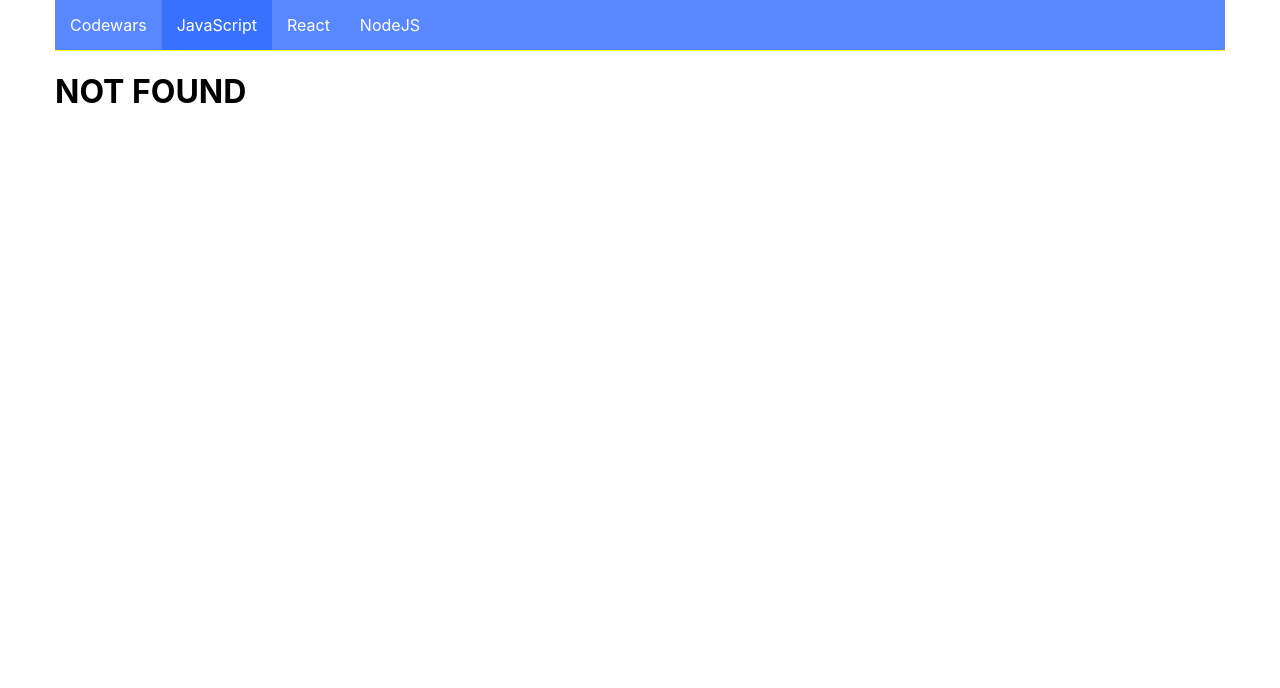
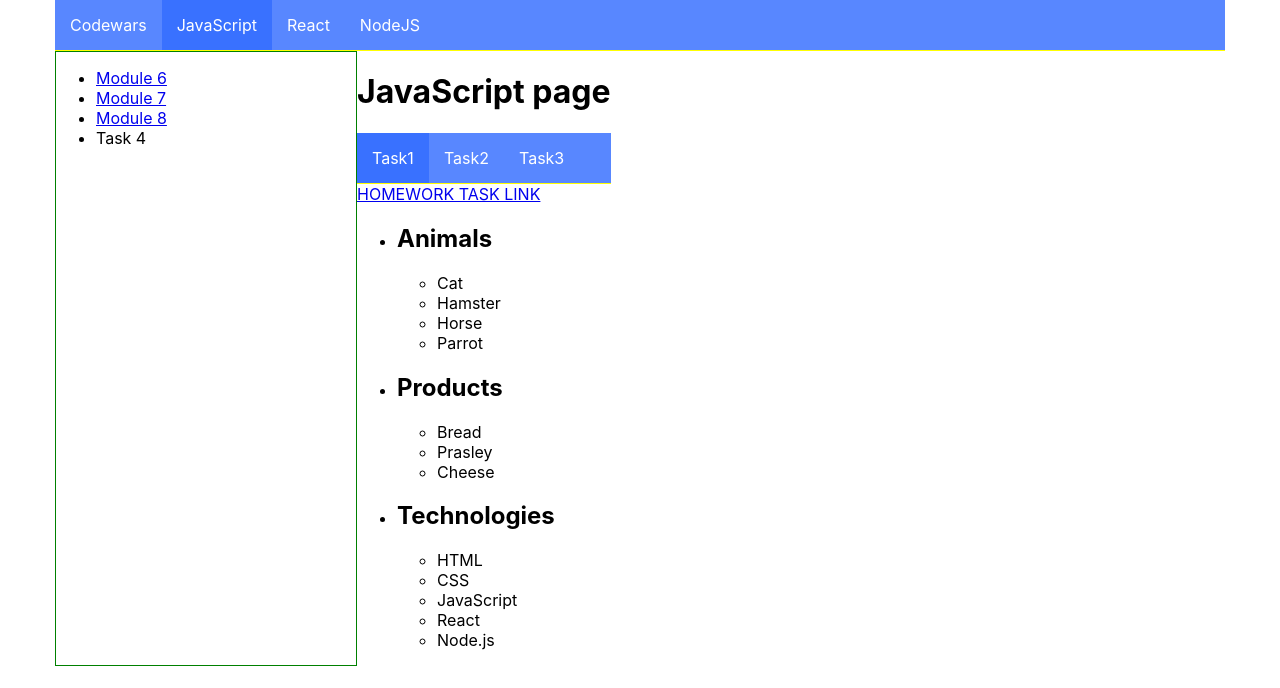
Before and after one commit to Fluebubble/study-space, a React (Create React App) app: page /javascript/module-6/task1 in a window 1280 px wide. Before the commit this address had no page. Shown: the top 688 px of the page. Built offline with nearby package versions, Linux system fonts and the light colour scheme.

Commit message:
Запилил подменю для тасок по JS курсу

```diff
--- a/src/components/App.jsx
+++ b/src/components/App.jsx
@@ -7,6 +7,7 @@ import { Task3 } from './pages/Codewars/Task3/Task3';
 import { Task4 } from './pages/Codewars/Task4/Task4';
 import JavaScript from './pages/JavaScript/JavaScript';
 import { Module6 } from './pages/JavaScript/Module6/Module6';
+import { JsTask1 } from './pages/JavaScript/Module6/Tasks/Task1';
 import { Module7 } from './pages/JavaScript/Module7/Module7';
 import NodeJs from './pages/NodeJs/NodeJs';
 import React from './pages/React/React';
@@ -30,7 +31,9 @@ export const App = () => {
             <Route path="task7" element={<Task7 />} />
           </Route>
           <Route path="javascript" element={<JavaScript />}>
-            <Route path="module-6" element={<Module6 />} />
+            <Route path="module-6" element={<Module6 />}>
+              <Route path="task1" element={<JsTask1 />} />
+            </Route>
             <Route path="module-7" element={<Module7 />} />
           </Route>
           <Route path="react" element={<React />} />
--- a/src/components/pages/JavaScript/Module6/Module6.jsx
+++ b/src/components/pages/JavaScript/Module6/Module6.jsx
@@ -1,39 +1,40 @@
 import { NavBar } from 'components/NavBar/NavBar';
 import { NavItem } from 'components/NavItem/NavItem';
 import { useEffect } from 'react';
+import { Outlet } from 'react-router-dom';
 
 export const Module6 = () => {
-  useEffect(() => {
-    // const ulCategories = document.querySelectorAll('#categories');
-    const numberOfAllCategories = document.querySelectorAll(
-      '#categories li.item'
-    );
-    const namesOfCategories = document.querySelectorAll(
-      '#categories li.item h2'
-    );
-    const numberOfCategories = document.querySelectorAll('li.item ul');
-    console.log('Number of categories: ', numberOfAllCategories.length);
-    console.log('Category: ', namesOfCategories[0].textContent);
-    console.log('Elements ', numberOfCategories[0].childNodes.length);
-    console.log('Category: ', namesOfCategories[1].textContent);
-    console.log('Elements ', numberOfCategories[1].childNodes.length);
-    console.log('Category: ', namesOfCategories[2].textContent);
-    console.log('Elements ', numberOfCategories[2].childNodes.length);
-    // console.log(numberOfCategories[0].childNodes.length);
-  }, []);
+  // useEffect(() => {
+  //   // const ulCategories = document.querySelectorAll('#categories');
+  //   const numberOfAllCategories = document.querySelectorAll(
+  //     '#categories li.item'
+  //   );
+  //   const namesOfCategories = document.querySelectorAll(
+  //     '#categories li.item h2'
+  //   );
+  //   const numberOfCategories = document.querySelectorAll('li.item ul');
+  //   console.log('Number of categories: ', numberOfAllCategories.length);
+  //   console.log('Category: ', namesOfCategories[0].textContent);
+  //   console.log('Elements ', numberOfCategories[0].childNodes.length);
+  //   console.log('Category: ', namesOfCategories[1].textContent);
+  //   console.log('Elements ', numberOfCategories[1].childNodes.length);
+  //   console.log('Category: ', namesOfCategories[2].textContent);
+  //   console.log('Elements ', numberOfCategories[2].childNodes.length);
+  //   // console.log(numberOfCategories[0].childNodes.length);
+  // }, []);
 
   return (
     <>
       <NavBar>
-        <NavItem to="/codewars">Module 6</NavItem>
-        <NavItem to="/javascript">JavaScript</NavItem>
-        <NavItem to="/react">React</NavItem>
-        <NavItem to="/nodejs">NodeJS</NavItem>
+        <NavItem to="task1">Task1</NavItem>
+        <NavItem to="task2">Task2</NavItem>
+        <NavItem to="task3">Task3</NavItem>
       </NavBar>
-      <a href="https://www.edu.goit.global/ru/learn/5329046/2294/2300/homework">
+      <Outlet />
+      {/* <a href="https://www.edu.goit.global/ru/learn/5329046/2294/2300/homework">
         HOMEWORK TASK LINK
-      </a>
-      <ul id="categories">
+      </a> */}
+      {/* <ul id="categories">
         <li className="item">
           <h2>Animals</h2>
           <ul>
@@ -61,7 +62,7 @@ export const Module6 = () => {
             <li>Node.js</li>
           </ul>
         </li>
-      </ul>
+      </ul> */}
     </>
   );
 };
--- /dev/null
+++ b/src/components/pages/JavaScript/Module6/Tasks/Task1.jsx
@@ -0,0 +1,61 @@
+import { NavBar } from 'components/NavBar/NavBar';
+import { NavItem } from 'components/NavItem/NavItem';
+import { useEffect } from 'react';
+
+export const JsTask1 = () => {
+  useEffect(() => {
+    // const ulCategories = document.querySelectorAll('#categories');
+    const numberOfAllCategories = document.querySelectorAll(
+      '#categories li.item'
+    );
+    const namesOfCategories = document.querySelectorAll(
+      '#categories li.item h2'
+    );
+    const numberOfCategories = document.querySelectorAll('li.item ul');
+    console.log('Number of categories: ', numberOfAllCategories.length);
+    console.log('Category: ', namesOfCategories[0].textContent);
+    console.log('Elements ', numberOfCategories[0].childNodes.length);
+    console.log('Category: ', namesOfCategories[1].textContent);
+    console.log('Elements ', numberOfCategories[1].childNodes.length);
+    console.log('Category: ', namesOfCategories[2].textContent);
+    console.log('Elements ', numberOfCategories[2].childNodes.length);
+    // console.log(numberOfCategories[0].childNodes.length);
+  }, []);
+
+  return (
+    <>
+      <a href="https://www.edu.goit.global/ru/learn/5329046/2294/2300/homework">
+        HOMEWORK TASK LINK
+      </a>
+      <ul id="categories">
+        <li className="item">
+          <h2>Animals</h2>
+          <ul>
+            <li>Cat</li>
+            <li>Hamster</li>
+            <li>Horse</li>
+            <li>Parrot</li>
+          </ul>
+        </li>
+        <li className="item">
+          <h2>Products</h2>
+          <ul>
+            <li>Bread</li>
+            <li>Prasley</li>
+            <li>Cheese</li>
+          </ul>
+        </li>
+        <li className="item">
+          <h2>Technologies</h2>
+          <ul>
+            <li>HTML</li>
+            <li>CSS</li>
+            <li>JavaScript</li>
+            <li>React</li>
+            <li>Node.js</li>
+          </ul>
+        </li>
+      </ul>
+    </>
+  );
+};
```
